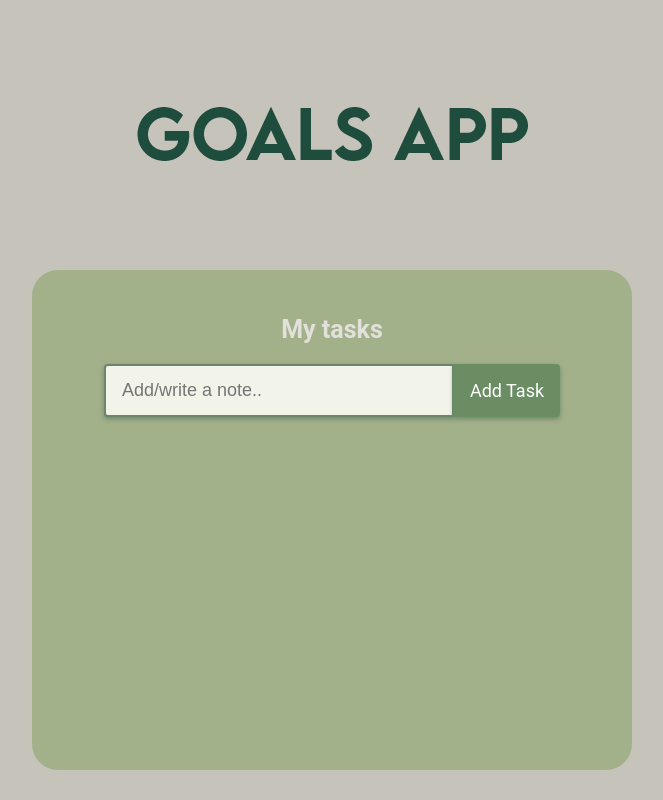
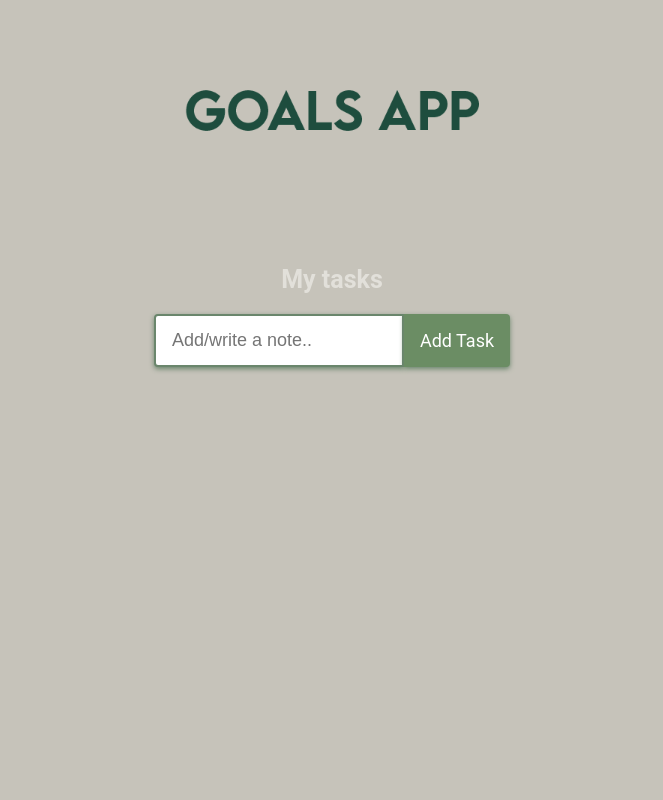
Before and after one commit to DarioDAngeloo/Set-Your-Goals-App-by-dario, a React (Vite) app in the folder set-goals-by-dario/: page / in a window 1280 px wide. Shown: the whole page, without its empty margins (308-971 px from the left). Built offline with nearby package versions, Linux system fonts and the light colour scheme.

Commit message:
final version

```diff
--- a/set-goals-by-dario/src/App.css
+++ b/set-goals-by-dario/src/App.css
@@ -32,6 +32,6 @@ h1 {
   min-height: 500px;
   padding: 25px;
   margin: 10px;
-  background-color: #a3b18a;
+  /* background-color: #a3b18a; */
   border-radius: 26px;
 }
--- a/set-goals-by-dario/src/stylesheets/Form.css
+++ b/set-goals-by-dario/src/stylesheets/Form.css
@@ -6,9 +6,9 @@
 }
 
 .task-input {
-  width: 350px;
+  width: 250px;
   font-size: 18px;
-  background-color: #f2f4ea;
+  /* background-color: #f2f4ea; */
   padding: 14px 32px 14px 16px;
   border-radius: 4px 0 0 4px;
   border: 2px solid #6a866c;
--- a/set-goals-by-dario/src/stylesheets/Logo.css
+++ b/set-goals-by-dario/src/stylesheets/Logo.css
@@ -7,5 +7,5 @@
 }
 
 .logo {
-  width: 400px;
+  width: 300px;
 }
--- a/set-goals-by-dario/src/stylesheets/Task.css
+++ b/set-goals-by-dario/src/stylesheets/Task.css
@@ -1,7 +1,7 @@
 .task-container {
   width: 500px;
   min-height: 65px;
-  /* background-color: #b1bb9b; */
+  background-color: #b1bb9b;
   margin: 5px 0;
   padding: 8px 15px 8px 20px;
   display: flex;
```
